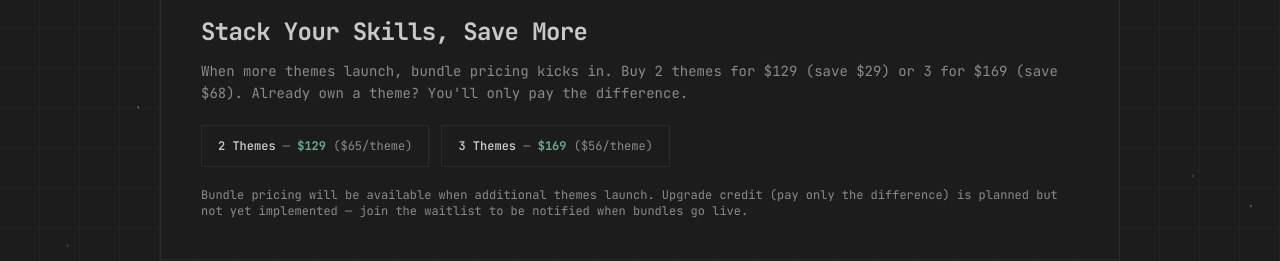
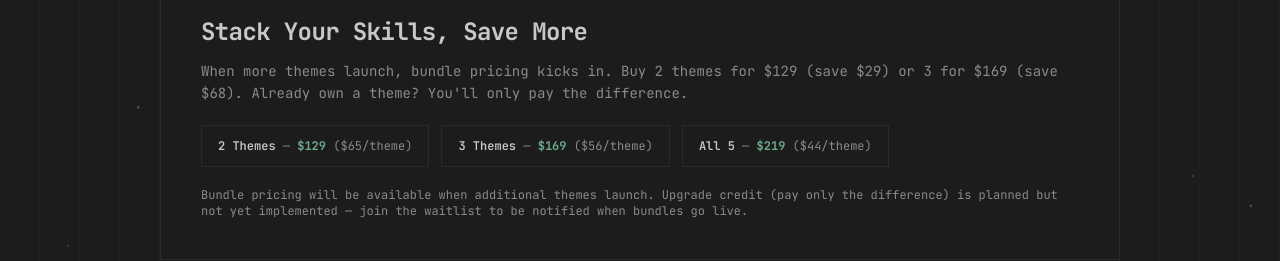
Before and after one commit to Amira-Rahim/tensorcraft, a Next.js app in the folder apps/web/: page /pricing in a window 1280 px wide. Shown: the part 1200-1461 px from the top of the page. Built offline with nearby package versions, Linux system fonts and the light colour scheme; no server answers.

Commit message:
Adding back bundle for 5 themes

```diff
--- a/apps/web/app/pricing/page.tsx
+++ b/apps/web/app/pricing/page.tsx
@@ -170,6 +170,11 @@ export default function PricingPage() {
                         price: PRICING.threeBundle.price,
                         perTheme: Math.round(PRICING.threeBundle.price / 3),
                       },
+                      {
+                        label: "All 5",
+                        price: PRICING.allFive.price,
+                        perTheme: Math.round(PRICING.allFive.price / 5),
+                      },
                     ].map((b) => (
                       <div
                         key={b.label}
--- a/packages/shared/src/constants.ts
+++ b/packages/shared/src/constants.ts
@@ -21,6 +21,7 @@ export const PRICING = {
   single: { price: 79, themes: 1, label: "Single Theme" },
   twoBundle: { price: 129, themes: 2, label: "Two Themes" },
   threeBundle: { price: 169, themes: 3, label: "Three Themes" },
+  allFive: { price: 219, themes: 5, label: "All 5 Themes" },
 } as const;
 
 export type PricingTier = keyof typeof PRICING;
```
Also changed, not shown: 3 other files (tests, documents, lock files or other folders).
